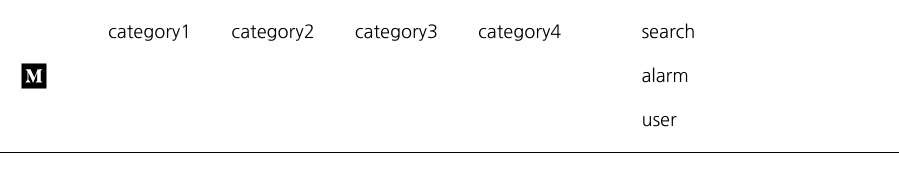
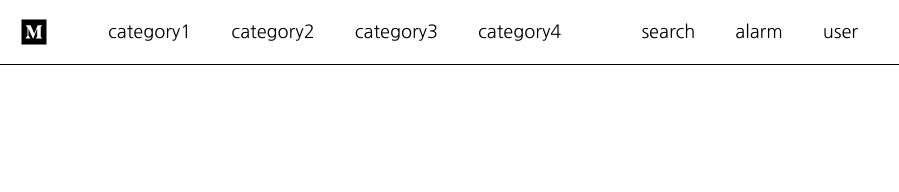
Before and after one commit to MinSikMoon/Responsive-Top-Bar, a plain HTML site: page index.html in a window 1280 px wide. Shown: the whole page, without its empty margins (0-899 px from the left). Drawn offline with nearby package versions, Linux system fonts and the light colour scheme.

Commit message:
userDiv flex화 시킴, 자동으로 세로정렬해결

```diff
--- a/style.css
+++ b/style.css
@@ -88,3 +88,7 @@ body {
 .category {
     display: flex;
 }
+
+.userDiv{
+    display: flex;
+}
```
